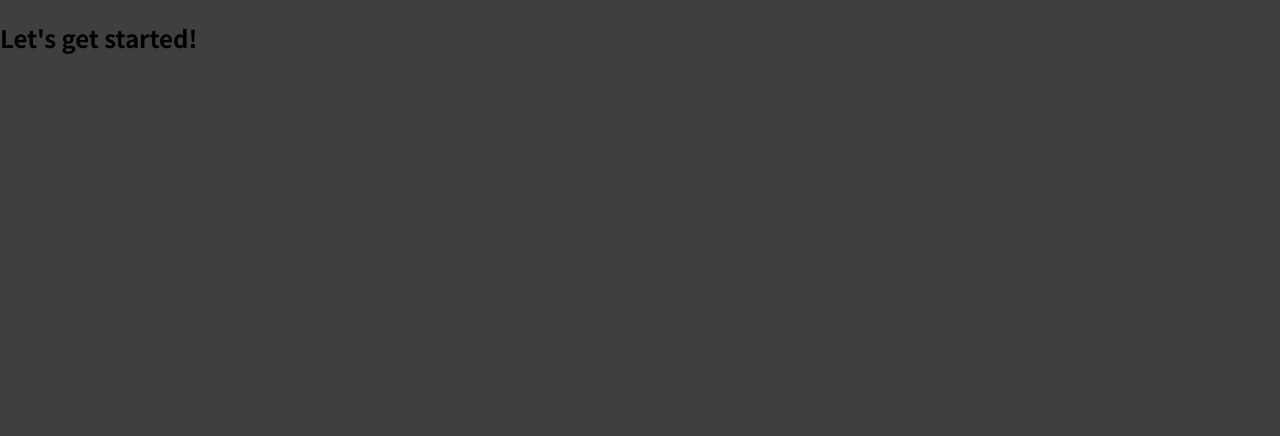
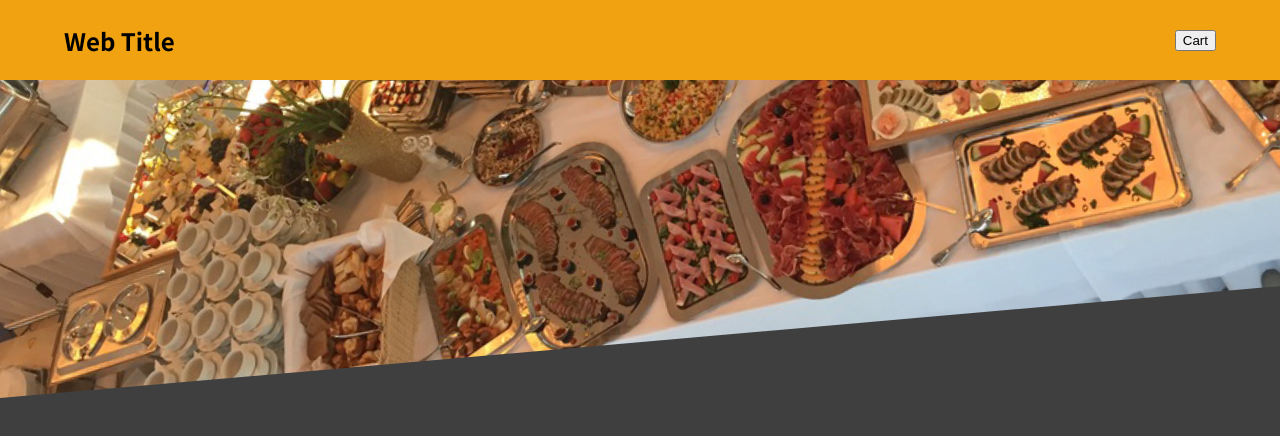
Before and after one commit to JohnnyHsu041/food-order-app, a React (Create React App) app: page / in a window 1280 px wide. Shown: the top 436 px of the page. Built offline with nearby package versions, Linux system fonts and the light colour scheme.

Commit message:
created Header

```diff
--- a/src/App.js
+++ b/src/App.js
@@ -1,8 +1,11 @@
+import React, { Fragment } from "react";
+import Header from "./components/Layout/Header";
+
 function App() {
   return (
-    <div>
-      <h2>Let's get started!</h2>
-    </div>
+    <Fragment>
+      <Header />
+    </Fragment>
   );
 }
 
--- /dev/null
+++ b/src/components/Layout/Header.js
@@ -0,0 +1,20 @@
+import React, { Fragment } from "react";
+
+import classes from "./Header.module.css";
+import mealsImage from "../../assets/meals.jpeg";
+
+function Header() {
+  return (
+    <Fragment>
+      <header className={classes.header}>
+        <h2>Web Title</h2>
+        <button>Cart</button>
+      </header>
+      <div className={classes["main-image"]}>
+        <img src={mealsImage} alt="A table full of delicious food!" />
+      </div>
+    </Fragment>
+  );
+}
+
+export default Header;
--- /dev/null
+++ b/src/components/Layout/Header.module.css
@@ -0,0 +1,28 @@
+.header {
+  display: flex;
+  justify-content: space-between;
+  align-items: center;
+  position: fixed;
+  width: 100%;
+  height: 5rem;
+  top: 0;
+  left: 0;
+  background-color: rgb(241, 162, 16);
+  padding: 0 5%;
+  margin: 0;
+  z-index: 10;
+}
+
+.main-image {
+  width: 100%;
+  height: 25rem;
+  overflow: hidden;
+  z-index: 0;
+}
+
+.main-image img {
+  width: 110%;
+  height: 100%;
+  object-fit: cover;
+  transform: rotateZ(-5deg) translateY(-4rem) translateX(-1rem);
+}
```
Also changed, not shown: src/assets/meals.jpeg (added).
